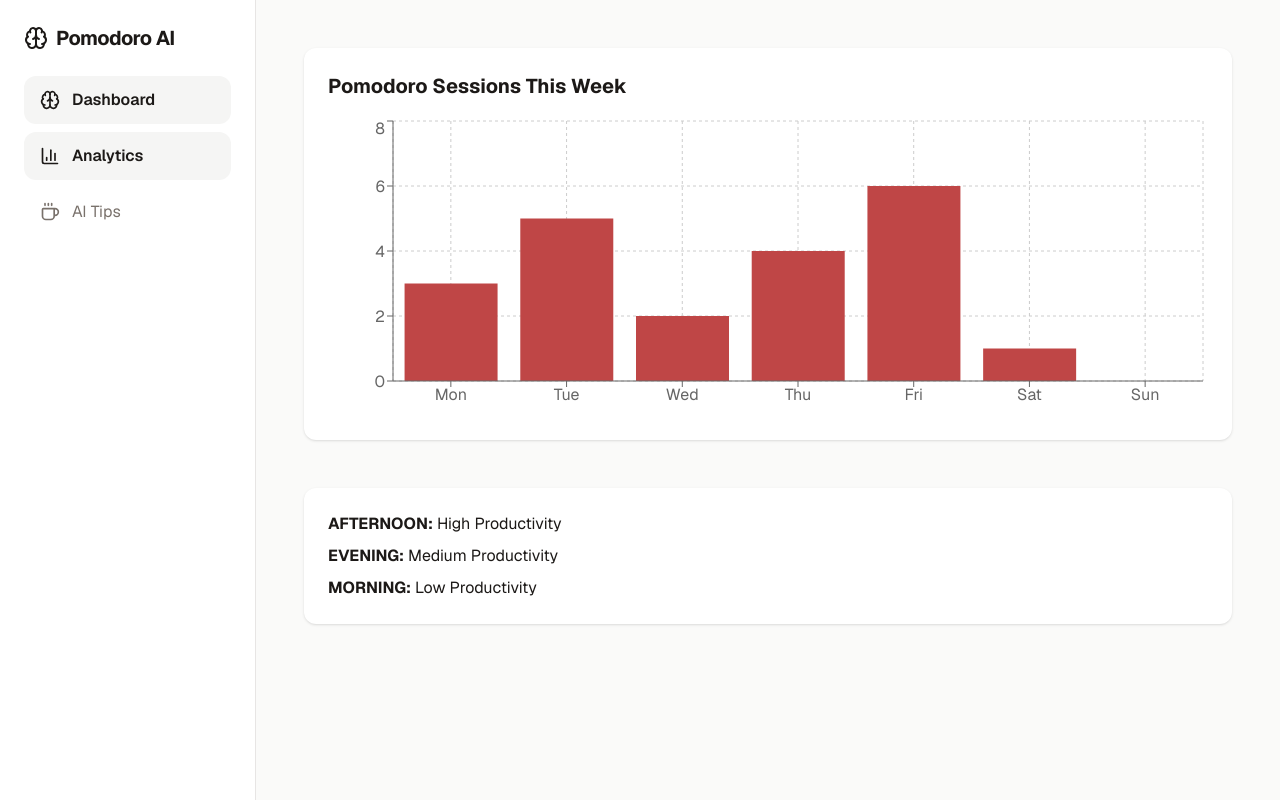
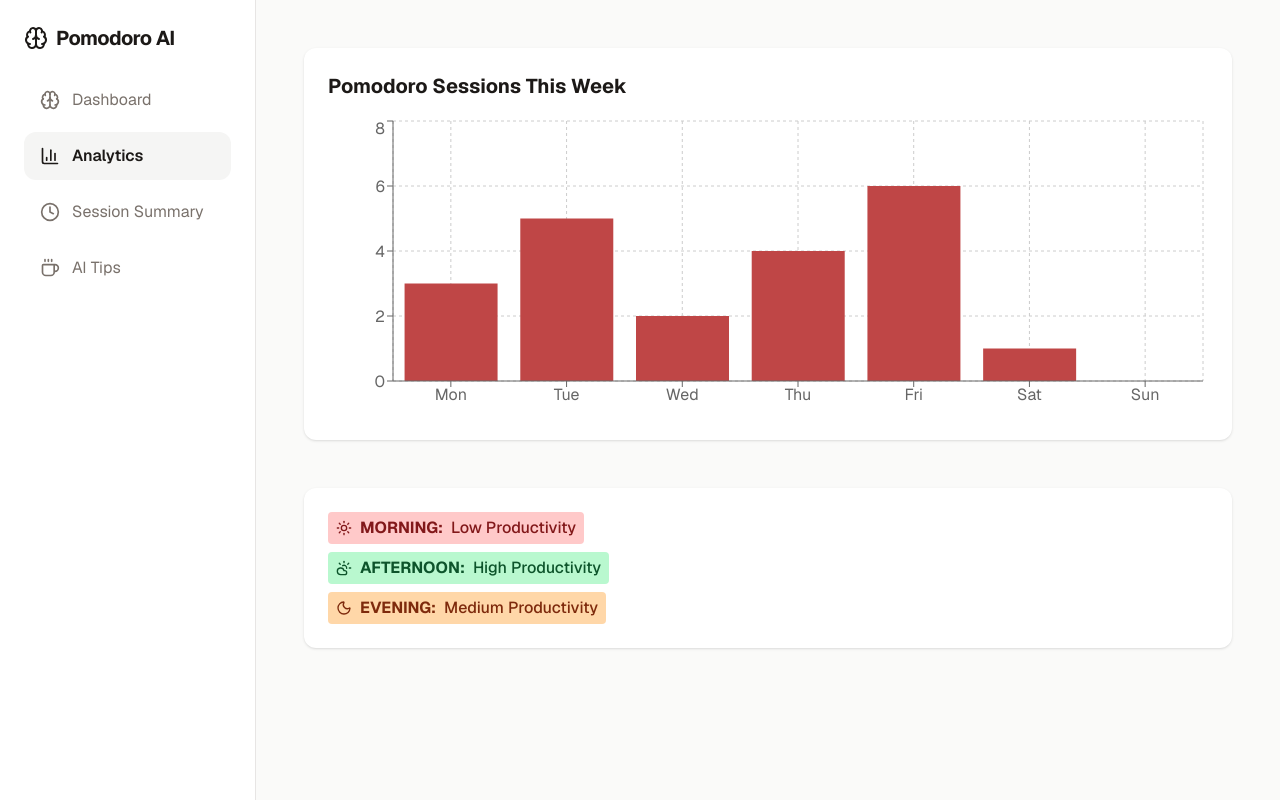
Before and after one commit to lastrauptown/Pomodoro, a Next.js app in the folder pomodoro-analytics/: page /analytics in a window 1280 px wide. Built offline with nearby package versions, Linux system fonts and the light colour scheme.

Commit message:
updated analytics page

```diff
--- a/pomodoro-analytics/app/analytics/page.tsx
+++ b/pomodoro-analytics/app/analytics/page.tsx
@@ -2,7 +2,7 @@
 
 import React, { useMemo } from 'react';
 import { BarChart, Bar, XAxis, YAxis, CartesianGrid, Tooltip, ResponsiveContainer } from 'recharts';
-import { Brain, BarChart3, Coffee } from 'lucide-react';
+import { Brain, BarChart3, Clock, Coffee, Sun, CloudSun, Moon } from 'lucide-react';
 import clsx from 'clsx';
 
 /* MOCK DATA */
@@ -25,20 +25,31 @@ const mockProductivity = {
 
 export default function AnalyticsPage() {
   // Compute sorted productivity levels
-  const productivityLevels = useMemo(() => {
-    const periods = [
-      { period: 'MORNING', sessions: mockProductivity.morning },
-      { period: 'AFTERNOON', sessions: mockProductivity.afternoon },
-      { period: 'EVENING', sessions: mockProductivity.evening },
-    ];
+  // Fixed order productivity levels with colors
+  const fixedPeriods = [
+    { period: 'MORNING', sessions: mockProductivity.morning, icon: <Sun size={16} /> },
+    { period: 'AFTERNOON', sessions: mockProductivity.afternoon, icon: <CloudSun size={16} /> },
+    { period: 'EVENING', sessions: mockProductivity.evening, icon: <Moon size={16} />  },
+  ];
 
-    // Sort descending by sessions
-    periods.sort((a, b) => b.sessions - a.sessions);
+  // Assign High / Medium / Low based on sessions count
+  const max = Math.max(...fixedPeriods.map((p) => p.sessions));
+  const min = Math.min(...fixedPeriods.map((p) => p.sessions));
 
-    // Assign High, Medium, Low labels
-    const labels = ['High', 'Medium', 'Low'];
-    return periods.map((p, i) => ({ ...p, label: labels[i] }));
-  }, []);
+  const productivityLevels = fixedPeriods.map((p) => {
+    let label = 'Medium';
+    if (p.sessions === max) label = 'High';
+    else if (p.sessions === min) label = 'Low';
+    return { ...p, label };
+  });
+
+  // Background color mapping
+  const bgColors: Record<string, string> = {
+    High: 'bg-green-200 text-green-900',
+    Medium: 'bg-orange-200 text-orange-900',
+    Low: 'bg-red-200 text-red-900',
+  };
+
 
   return (
     <div className="flex h-screen bg-stone-50 text-stone-900 font-sans">
@@ -48,8 +59,9 @@ export default function AnalyticsPage() {
           <Brain className="text-stone-900" /> Pomodoro AI
         </h1>
         <nav className="flex flex-col gap-2">
-          <NavItem icon={<Brain size={20} />} label="Dashboard" active />
+          <NavItem icon={<Brain size={20} />} label="Dashboard" />
           <NavItem icon={<BarChart3 size={20} />} label="Analytics" active />
+          <NavItem icon={<Clock size={20} />} label="Session Summary" />
           <NavItem icon={<Coffee size={20} />} label="AI Tips" />
         </nav>
       </aside>
@@ -73,8 +85,14 @@ export default function AnalyticsPage() {
         {/* Productivity Levels */}
         <div className="bg-white p-6 rounded-xl shadow flex flex-col gap-2">
           {productivityLevels.map((p) => (
-            <p key={p.period}>
-              <strong>{p.period}:</strong> {p.label} Productivity
+            <p
+              key={p.period}
+              className={clsx(
+                'flex items-center gap-2 px-2 py-1 rounded font-medium w-max',
+                bgColors[p.label]
+              )}
+            >
+              {p.icon} <strong>{p.period}:</strong> {p.label} Productivity
             </p>
           ))}
         </div>
```
